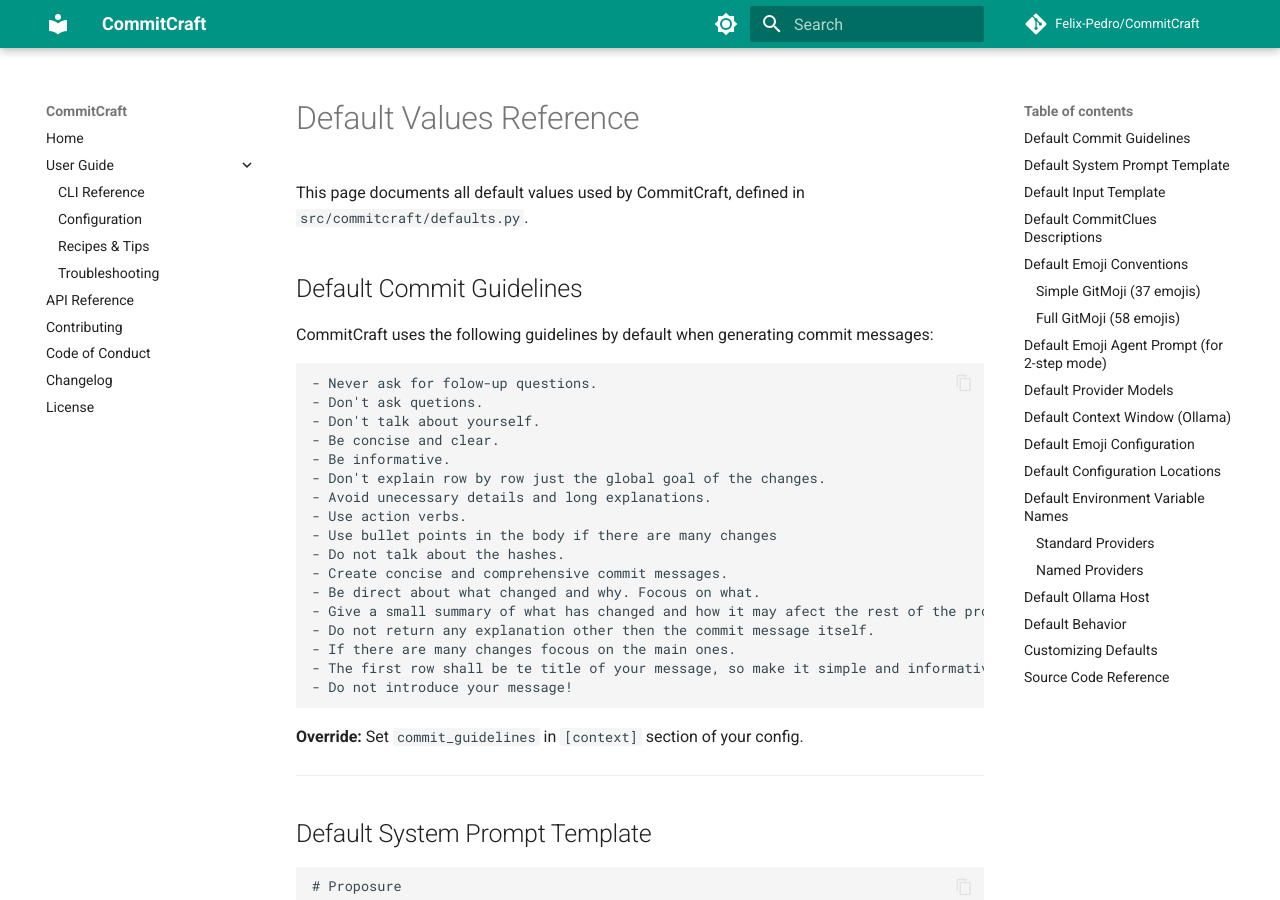
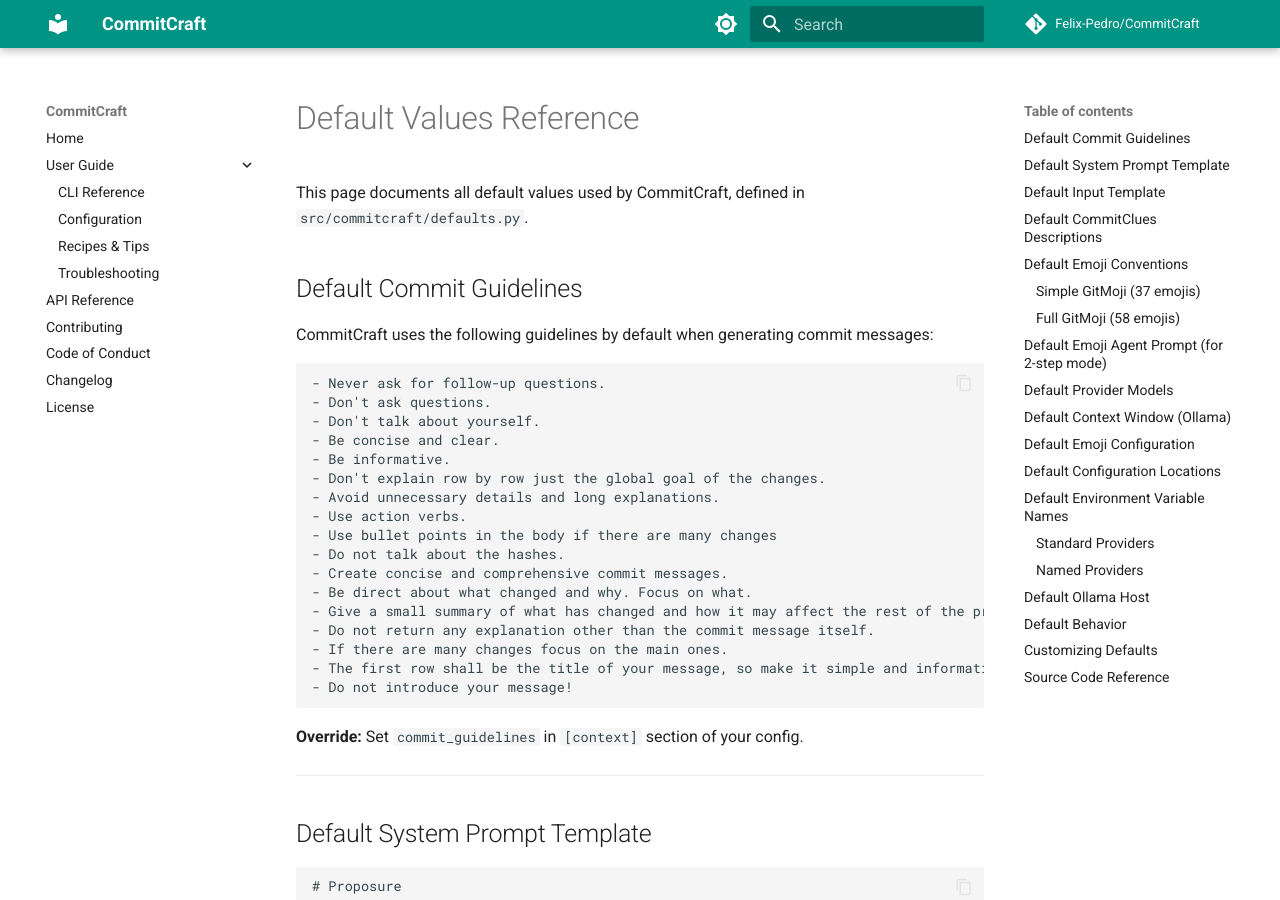
Before and after one commit to Felix-Pedro/CommitCraft, an MkDocs documentation site: the page built from docs/defaults.md, in a window 1280 px wide and 900 px high. Built offline with MkDocs 1.6.1 and Material for MkDocs 9.7.7, drawn with Linux system fonts in a browser that asks for light colours; comment, search, counter and statistics services are not loaded; some of the changed text lies outside the part shown.

Commit message:
📝 Update documentation and fix typos - Corrected typos in README.md and docs/defaults.md - Updated CLI help text for better clarity - Improved consistency in commit clue descriptions - Pinned click dependency to avoid compatibility issues - Added nox and pytest to dev dependencies

````diff
--- a/docs/defaults.md
+++ b/docs/defaults.md
@@ -7,22 +7,22 @@
 CommitCraft uses the following guidelines by default when generating commit messages:
 
 ```
-- Never ask for folow-up questions.
-- Don't ask quetions.
+- Never ask for follow-up questions.
+- Don't ask questions.
 - Don't talk about yourself.
 - Be concise and clear.
 - Be informative.
 - Don't explain row by row just the global goal of the changes.
-- Avoid unecessary details and long explanations.
+- Avoid unnecessary details and long explanations.
 - Use action verbs.
 - Use bullet points in the body if there are many changes
 - Do not talk about the hashes.
 - Create concise and comprehensive commit messages.
-- Be direct about what changed and why. Focous on what.
-- Give a small summary of what has changed and how it may afect the rest of the project.
-- Do not return any explanation other then the commit message itself.
-- If there are many changes focous on the main ones.
-- The first row shall be te title of your message, so make it simple and informative.
+- Be direct about what changed and why. Focus on what.
+- Give a small summary of what has changed and how it may affect the rest of the project.
+- Do not return any explanation other than the commit message itself.
+- If there are many changes focus on the main ones.
+- The first row shall be the title of your message, so make it simple and informative.
 - Do not introduce your message!
 ```
 
@@ -83,18 +83,18 @@
 
 | Clue Flag | Default Description |
 | :--- | :--- |
-| `--bug` | "This commit focous on fixing a bug" |
-| `--feat` | "This commit focous on a new feature" |
-| `--docs` | "This commit focous on docs" |
-| `--refact` | "This commit focous on refactoring" |
+| `--bug` | "This commit focus on fixing a bug" |
+| `--feat` | "This commit focus on a new feature" |
+| `--docs` | "This commit focus on docs" |
+| `--refact` | "This commit focus on refactoring" |
 
 **Example:**
 ```bash
 CommitCraft --bug
-# Adds: "This commit focous on fixing a bug"
+# Adds: "This commit focus on fixing a bug"
 
 CommitCraft --feat-desc "Added OAuth"
-# Adds: "This commit focous on a new feature: Added OAuth"
+# Adds: "This commit focus on a new feature: Added OAuth"
 ```
 
 ---
--- a/pyproject.toml
+++ b/pyproject.toml
@@ -35,6 +35,7 @@
 groq = { version = "^0.11.0", optional = true }
 google-genai = { version = "^0.2.0", optional = true }
 typer = "^0.12.5"
+click = ">=8.1.0,<8.2.0"
 jinja2 = "^3.1.4"
 rich = "^14.2.0"
 
@@ -62,4 +63,6 @@
     "mkdocs-typer (>=0.0.3,<0.0.4)",
     "mkdocs-include-markdown-plugin (>=7.2.0,<8.0.0)",
     "mkdocs-click (>=0.9.0,<0.10.0)",
+    "nox (>=2025.11.12,<2026.0.0)",
+    "pytest (>=9.0.2,<10.0.0)",
 ]
````
Also changed, not shown: other parts of docs/defaults.md (+1 -1 lines), CHANGELOG.md (+11 -2 lines), README.md (+5 -6 lines), docs/cli_help.txt (+22 -21 lines), docs/recipes.md (+4 -4 lines), docs/reference.md (+2 -2 lines), 1 other file.
